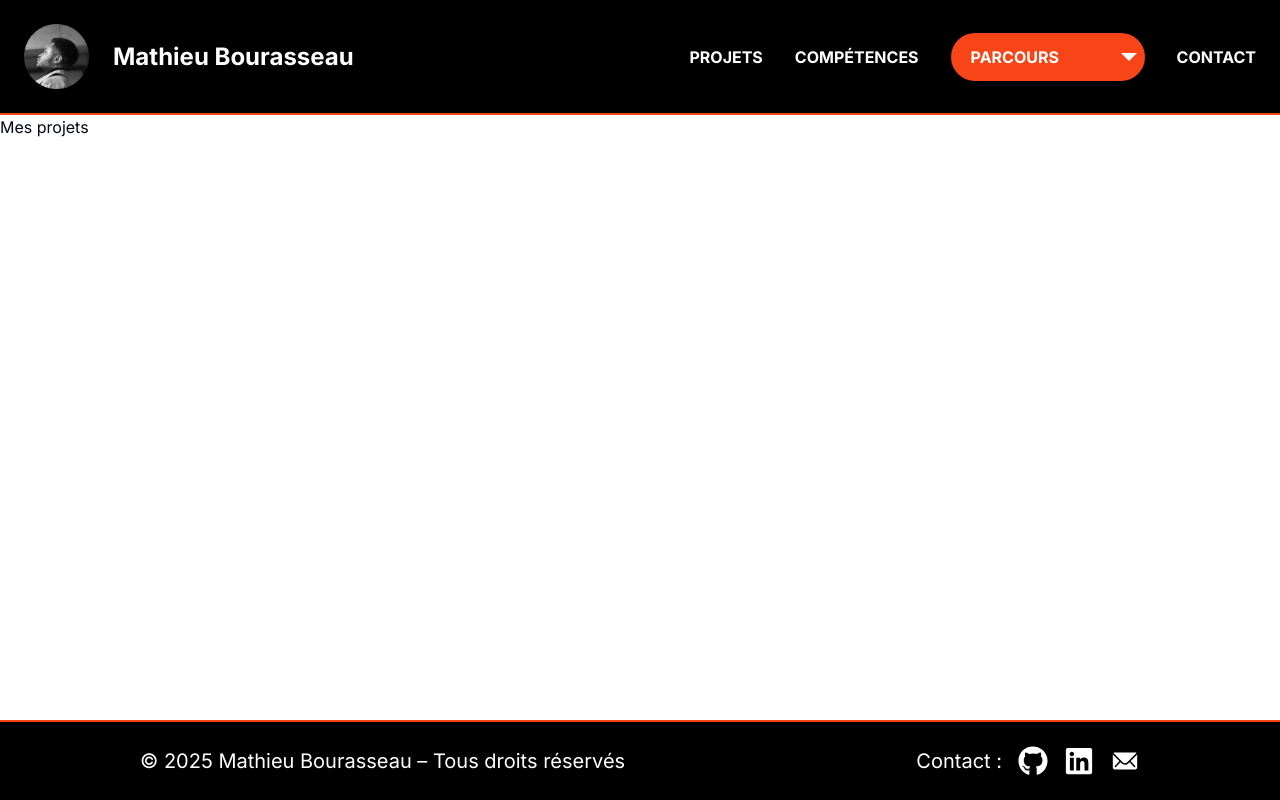
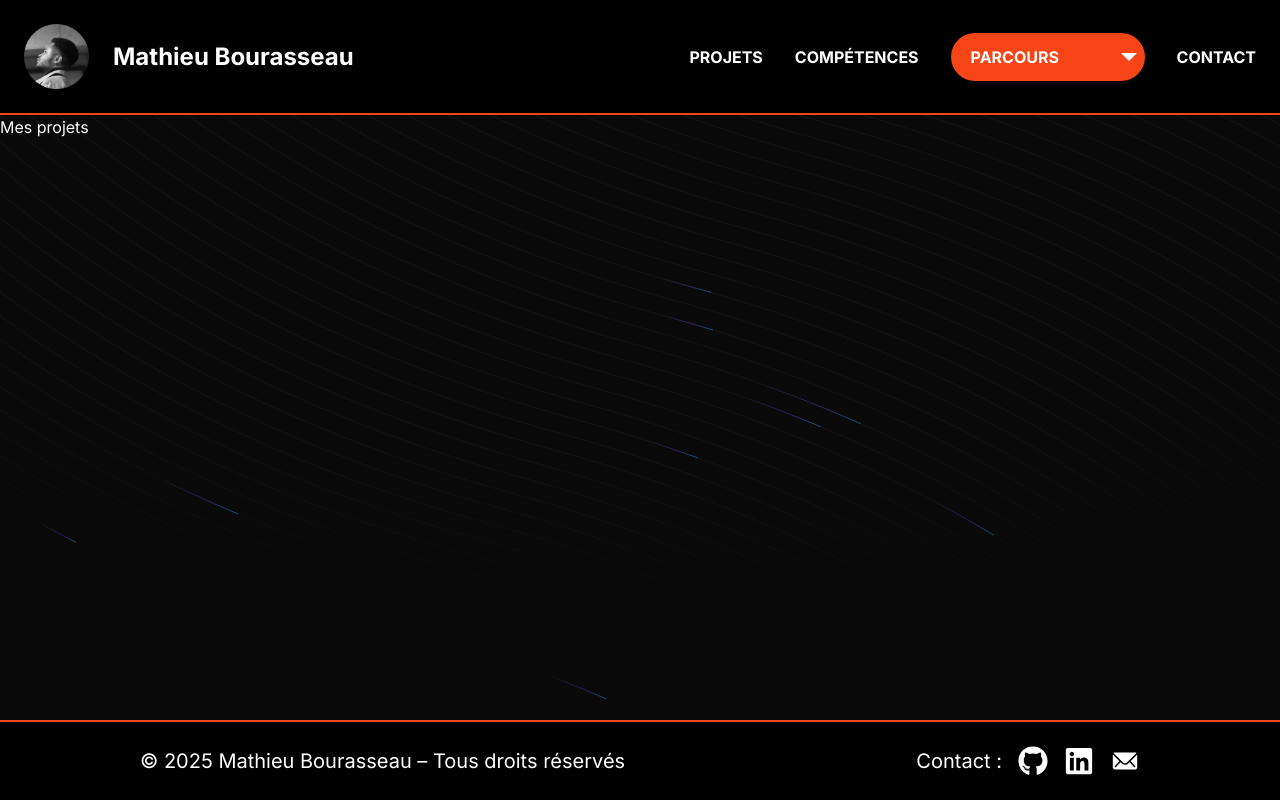
Before and after one commit to MathieuBourasseau/react-portfolio, a Next.js app: page / in a window 1280 px wide. Both pictures are taken after a click on the button "PROJETS". Built offline with nearby package versions, Linux system fonts and the light colour scheme.

Commit message:
feat: animated background is now on main tag in the layout + component project created

```diff
--- a/app/page.tsx
+++ b/app/page.tsx
@@ -5,6 +5,7 @@ import Navigation from "@/components/Navigation";
 import HomePage from "@/components/HomePage";
 import Projects from "@/components/Projects";
 import { useState } from "react";
+import { BackgroundBeams } from "@/components/ui/background-beams";
 
 export default function Home() {
 
@@ -13,9 +14,10 @@ export default function Home() {
     return (
         <>
             <Navigation onActivePage={setActivePage} activePage={activePage} />
-            <main className="flex flex-col flex-1">
+            <main className="relative bg-neutral-950 z-10 flex flex-col flex-1">
                 {activePage === 'home' && <HomePage />}
                 {activePage === 'projects' && <Projects />}
+                <BackgroundBeams />
             </main>
         </>
     );
--- a/components/HomePage.tsx
+++ b/components/HomePage.tsx
@@ -6,7 +6,7 @@ import { FaPlane } from "react-icons/fa";
 import { MdWork } from "react-icons/md";
 import { IoMdArrowDropdown } from "react-icons/io";
 import Link from "next/link";
-import { BackgroundBeams } from "@/components/ui/background-beams";
+
 
 type itemsConfig = {
     // CORRECTION TYPE : ReactNode car ce sont des composants <Icon />
@@ -30,7 +30,7 @@ export default function HomePage() {
     ]
 
     return (
-        <section className="relative w-full flex-1  bg-neutral-950 flex flex-col items-center  antialiased overflow-hidden">
+        <section className="relative w-full flex-1 flex flex-col items-center  antialiased overflow-hidden">
 
             <div className="relative z-10 flex flex-col gap-4 py-[5%] px-[10%] md:gap-8 lg:py-8 lg:items-center w-full max-w-7xl">
 
@@ -108,10 +108,7 @@ export default function HomePage() {
                         </ul>
                     </div>
                 </div>
-
             </div>
-            <BackgroundBeams />
-
         </section>
     )
 }
--- a/components/Projects.tsx
+++ b/components/Projects.tsx
@@ -2,8 +2,8 @@ import React from 'react'
 
 export default function Projects() {
   return (
-    <div>
-      <h1>Mes projets</h1>
-    </div>
+    <section className="relative z-10">
+        <h1 className="text-white">Mes projets</h1>
+    </section>
   )
 }
```
